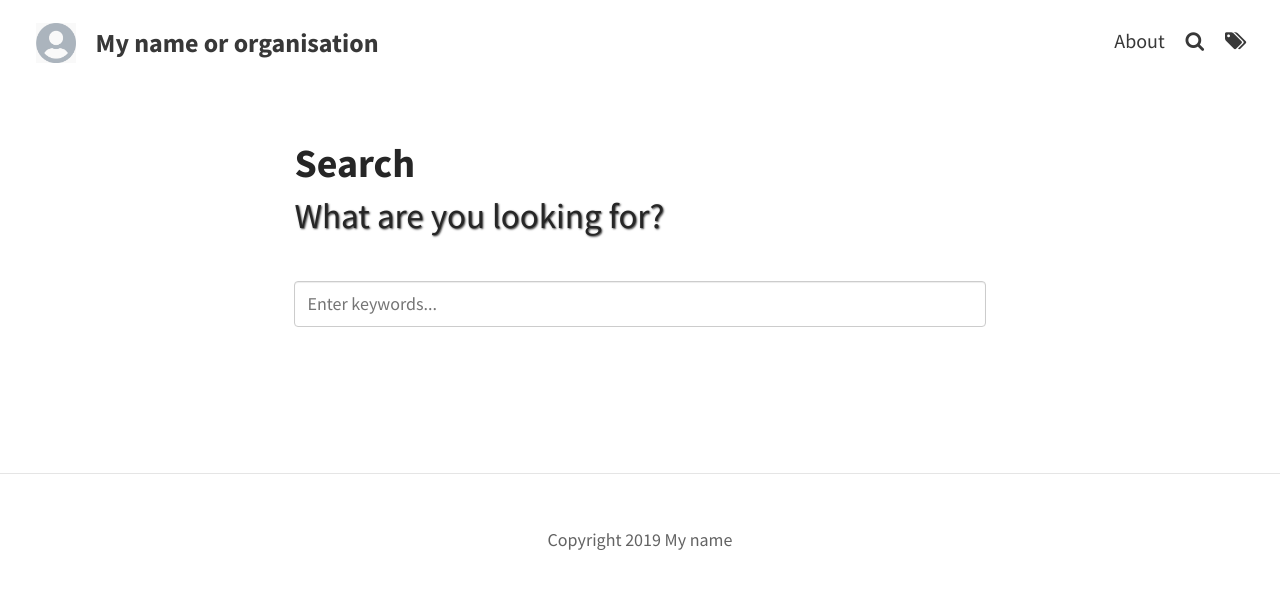
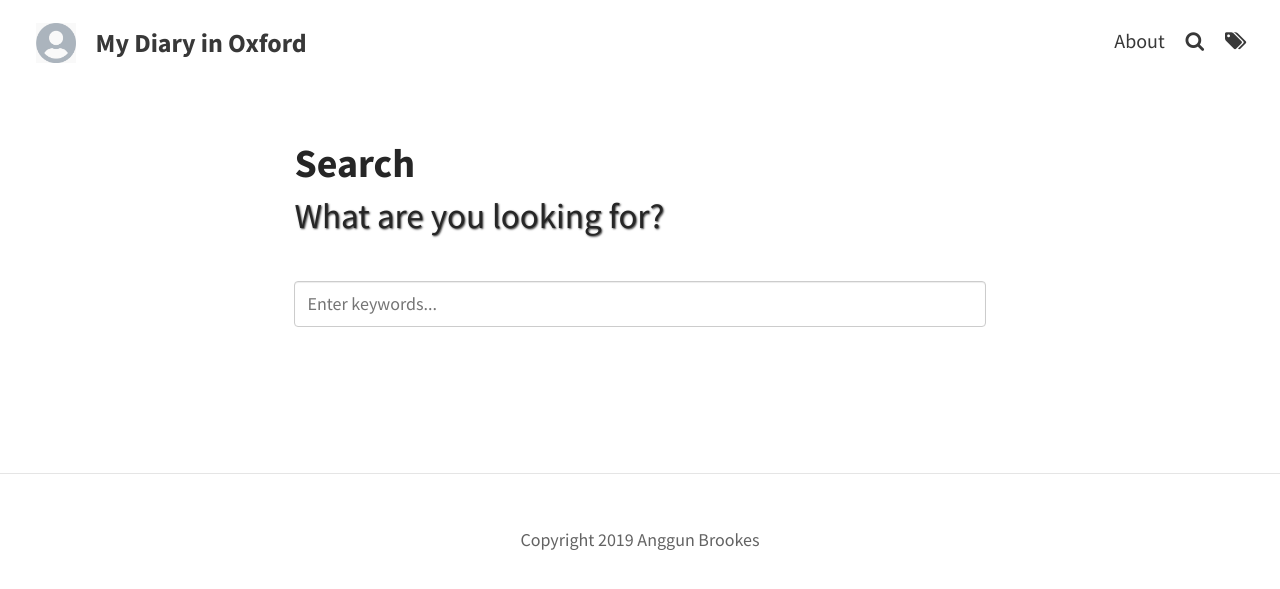
Before and after one commit to anggunbrookes/anggunbrookes.gibhub.io, a Jekyll site: the page built from pages/search.md, in a window 1280 px wide. Shown: the top 589 px of the page. Built offline with Jekyll 4.4.1, drawn with Linux system fonts in a browser that asks for light colours.

Commit message:
add image

```diff
--- a/_config.yml
+++ b/_config.yml
@@ -1,8 +1,8 @@
 # SITE CONFIGURATION
 baseurl: ''  #leave this alone
-url: "https://yoursite.github.io"   #change this to yours
-title: My name or organisation # site's title
-description: "A website with blog posts and pages" # used by search engines
+url: "https://anggunbrookes.github.io"   #change this to yours
+title: My Diary in Oxford # site's title
+description: "Student Life" # used by search engines
 
 # SITE-SPECIFIC CONFIGURATION
 # Change these 2 images for your own site
@@ -19,12 +19,12 @@ gridlayout: false # change to true if you want grd layout
 header_text: Me and my blog
 
 # find an image for your own home page and put it into the images folder
-header_feature_image: /images/hhh.jpg
+header_feature_image: /images/maxresdefault.jpg
 twitter_username: puboxford  #change to your own twitter account
 lang: en_gb
 # change the following to your name or site name
 footer_text:
-    "Copyright 2019 My name"
+    "Copyright 2019 Anggun Brookes"
   # Icons
   # If you have any of these accounts add them in here
 rss: false  # Make sure you created a feed.xml with feed.xml layout
```
